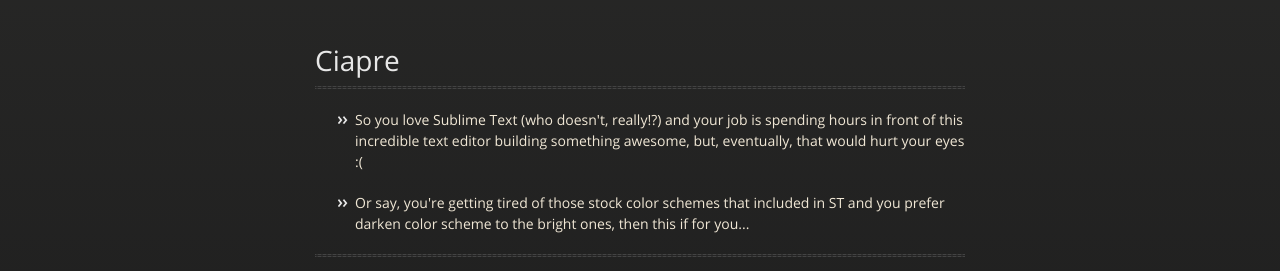
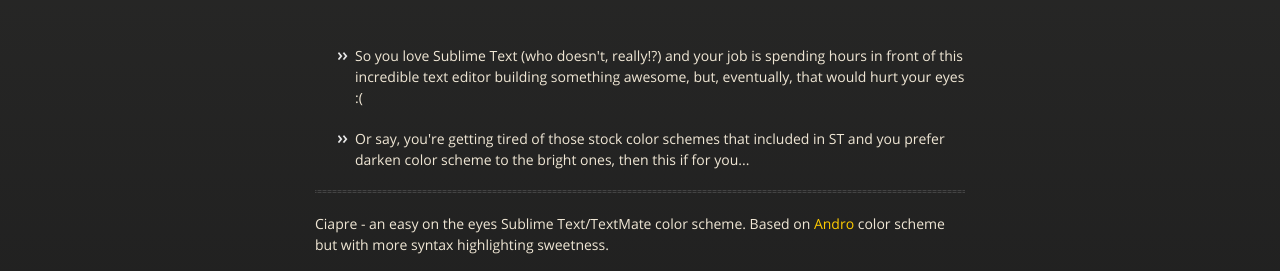
Before and after one commit to vinhnx/Ciapre.tmTheme, a plain HTML site: page index.html in a window 1280 px wide. Shown: the part 226-497 px from the top of the page. Drawn offline with nearby package versions, Linux system fonts and the light colour scheme.

```diff
--- a/index.html
+++ b/index.html
@@ -38,9 +38,7 @@
           <span class="credits right">Hosted on GitHub Pages &mdash; Theme by <a href="http://twitter.com/#!/michigangraham">mattgraham</a></span>
         </div>
 
-        <h1>Ciapre</h1>
-
-<hr><ul>
+        <ul>
 <li><p>So you love Sublime Text (who doesn't, really!?) and your job is spending hours in front of this incredible text editor building something awesome, but, eventually, that would hurt your eyes :(</p></li>
 <li><p>Or say, you're getting tired of those stock color schemes that included in ST and you prefer darken color scheme to the bright ones, then this if for you...</p></li>
 </ul><hr><p>Ciapre - an easy on the eyes Sublime Text/TextMate color scheme.
```
Also changed, not shown: params.json (+1 -1 lines).
